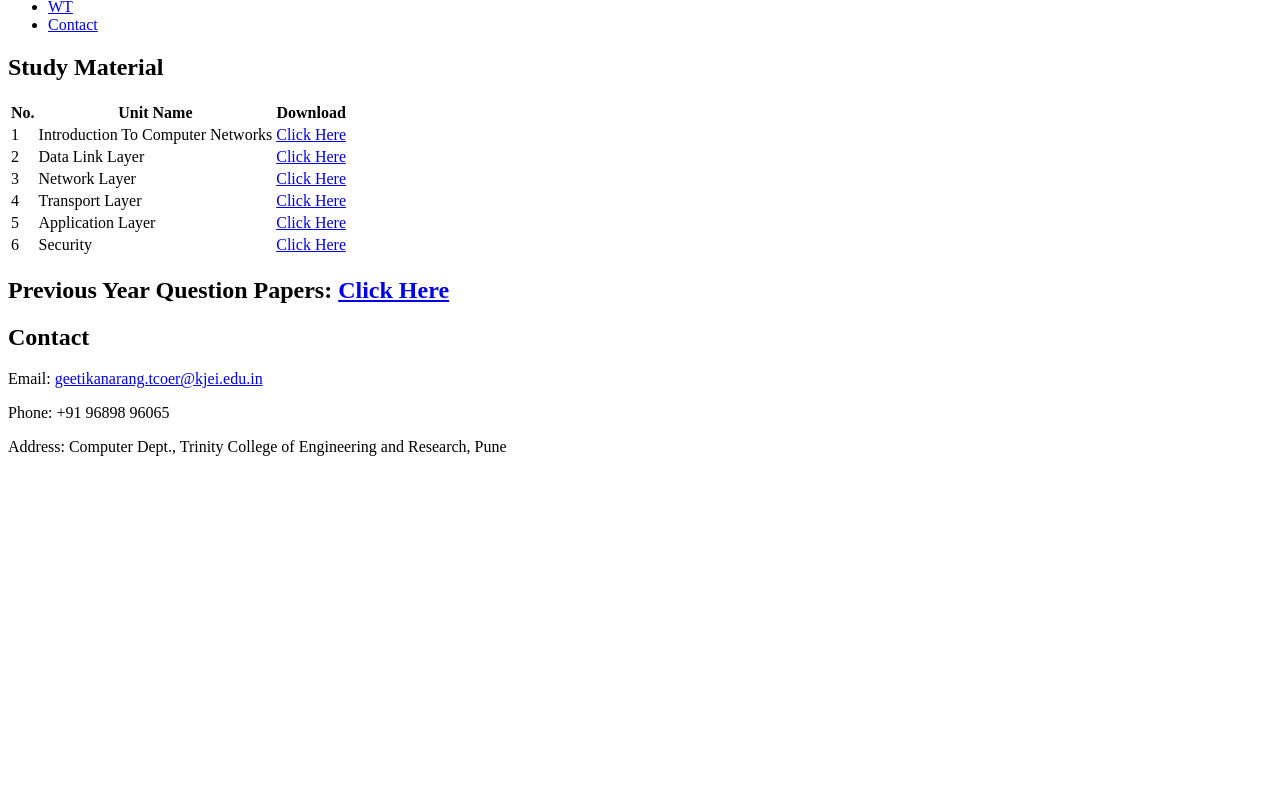
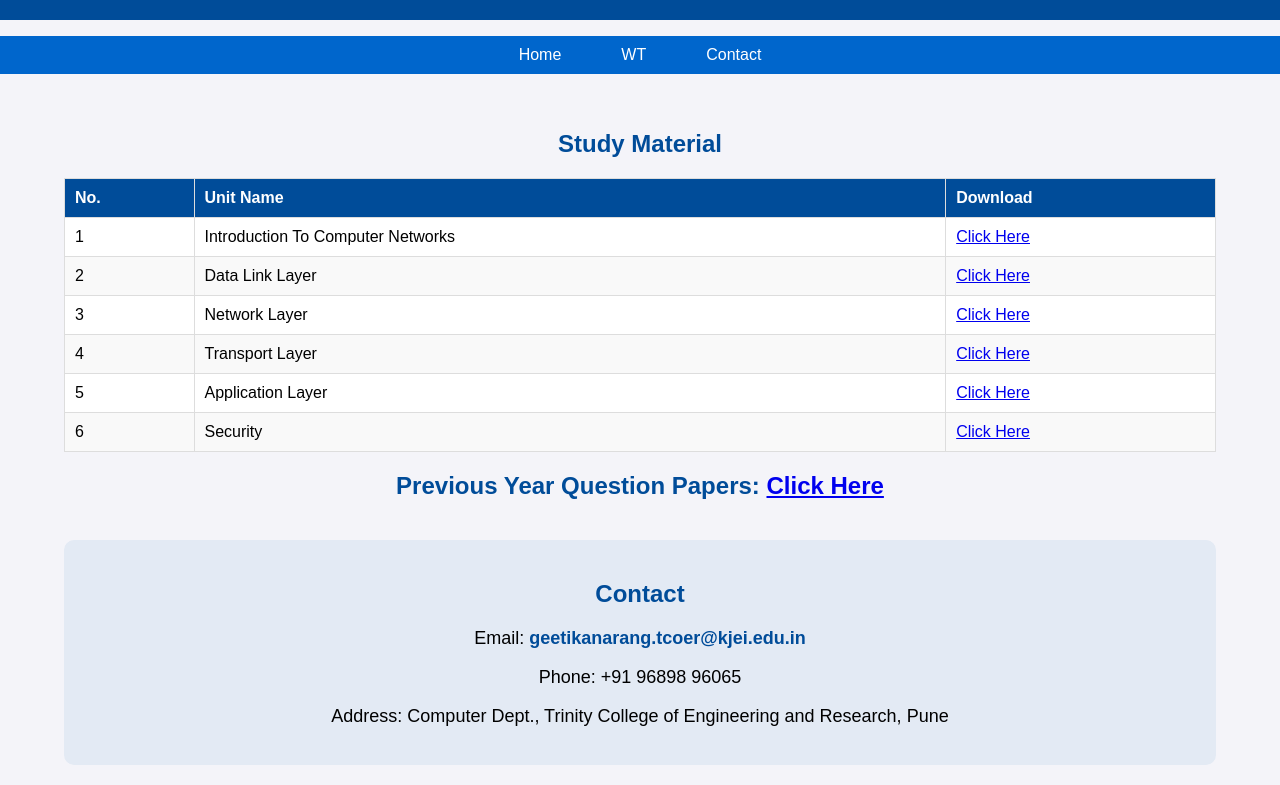
Before and after one commit to anujkandalkar/blog, a plain HTML site: page StudyMaterial/CNS.html in a window 1280 px wide. Shown: the part 100-885 px from the top of the page. Before the commit the page ends 800 px from the top, so only its background shows below. Drawn offline with Linux system fonts and the light colour scheme; the site is published under a folder, as on GitHub Pages, so addresses that start at the root find nothing.

Commit message:
Update CNS.html

```diff
--- a/StudyMaterial/CNS.html
+++ b/StudyMaterial/CNS.html
@@ -4,7 +4,7 @@
     <meta charset="UTF-8">
     <meta name="viewport" content="width=device-width, initial-scale=1.0">
     <title>CNS Study Material</title>
-    <link rel="stylesheet" href="/StudyMaterial/styles2.css">
+    <link rel="stylesheet" href="styles2.css">
 </head>
 <body>
 
```
